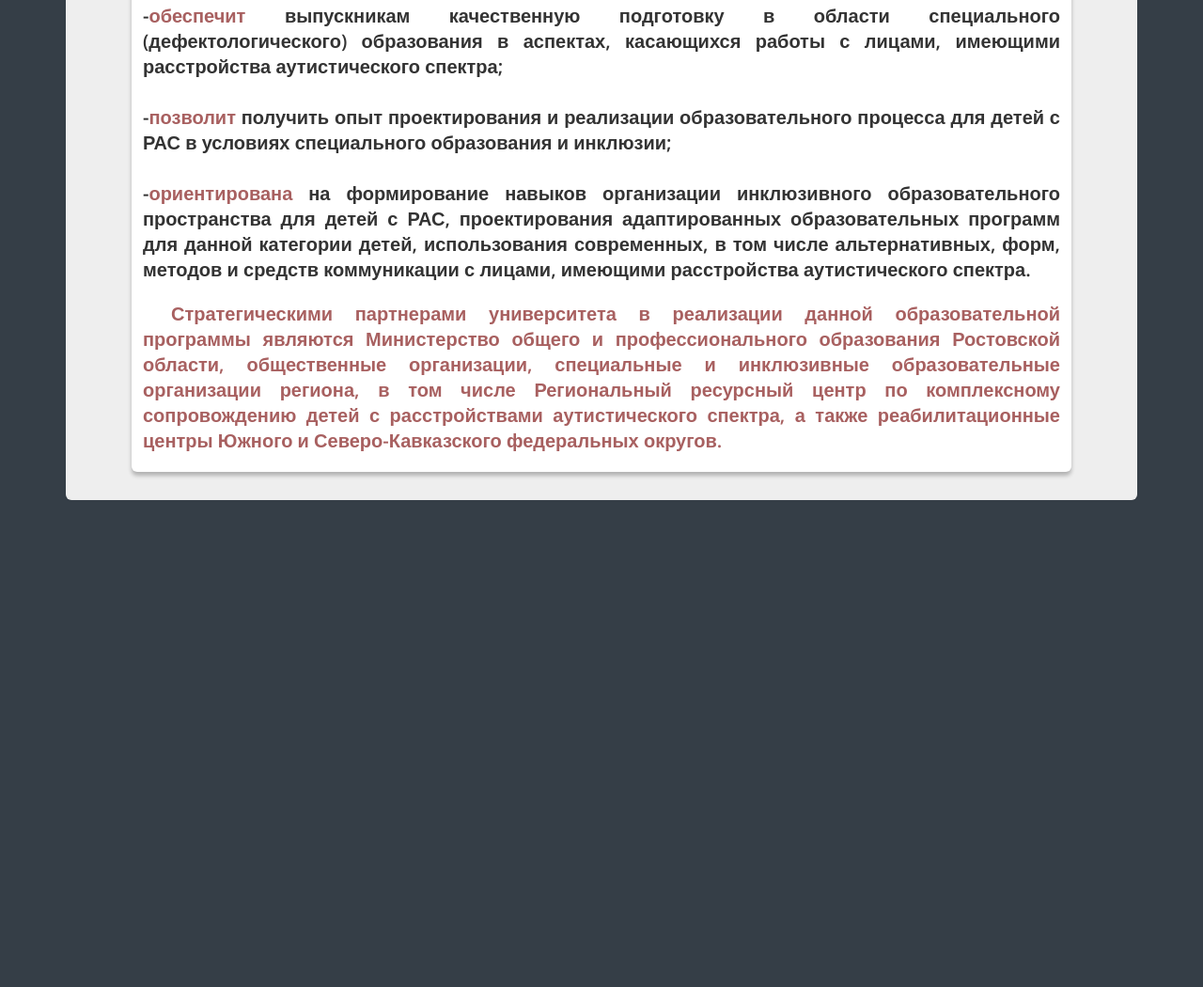
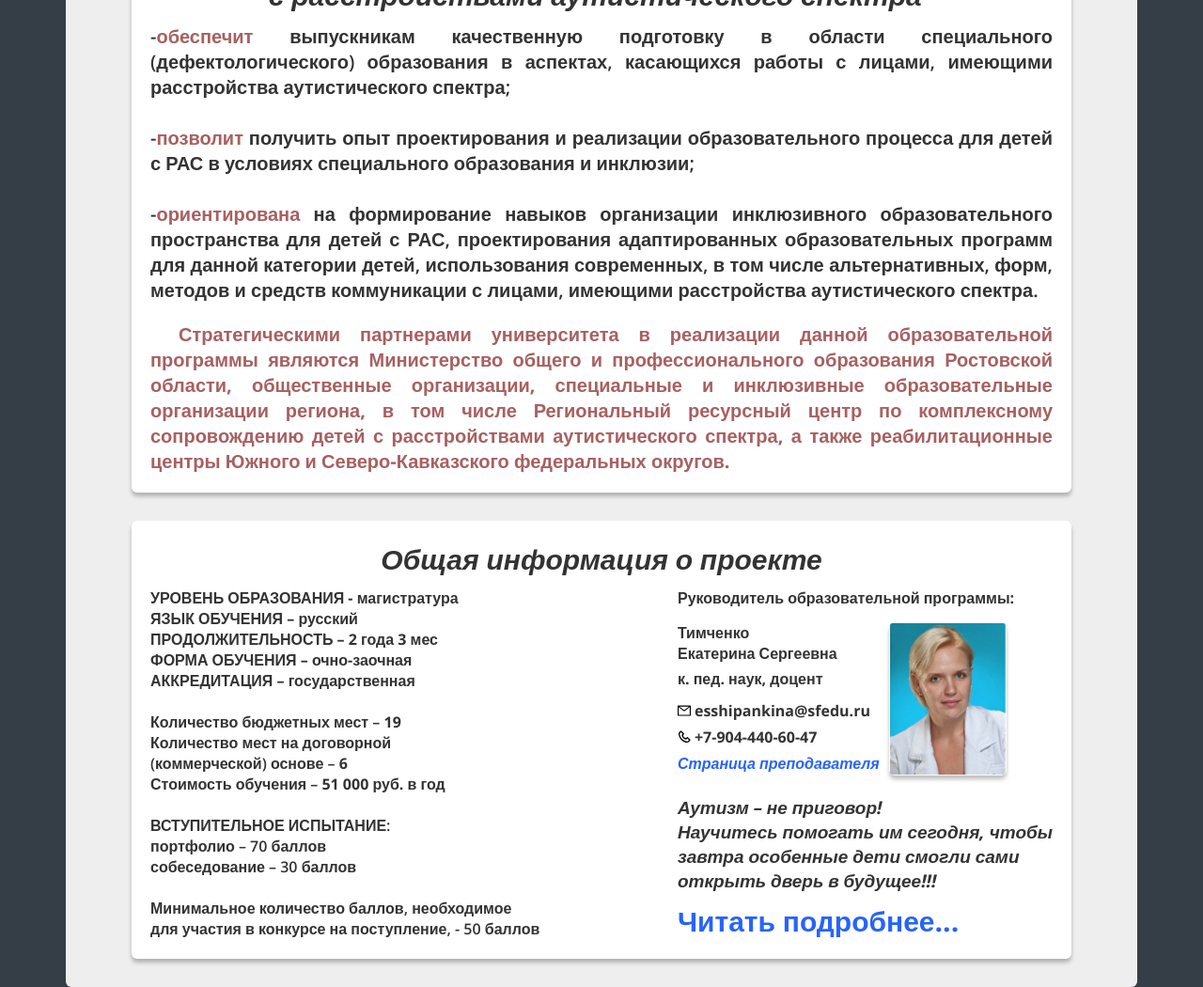
Before and after one commit to k1k8r/SFEDU, a plain HTML site: page index.html in a window 1280 px wide. Shown: the part 305-1355 px from the top of the page at 94% size. Before the commit the page ends 837 px from the top, so only its background shows below. Drawn offline with nearby package versions, Linux system fonts and the light colour scheme.

Commit message:
SFEDU-student-1: Отверстал блок с информацией для абитуриентов и информацией о преподавателе

```diff
--- a/css/_main.css
+++ b/css/_main.css
@@ -12,7 +12,7 @@
 	background-color: #ffffff;
 	align-items: center;
 	margin: 0 auto;
-	padding: 20px 12px 20px 12px;
+	padding: 20px;
 	border-radius: 6px;
 	box-shadow: 0 4px 4px rgba(0, 0, 0, 0.25);
 }
@@ -44,9 +44,88 @@
 .student-container {
 	width: 1000px;
 	background-color: #ffffff;
-	align-items: center;
 	margin: 0 auto;
-	padding: 20px 12px 20px 12px;
+	margin-top: 30px;
+	padding: 20px;
 	border-radius: 6px;
 	box-shadow: 0 4px 4px rgba(0, 0, 0, 0.25);
 }
+
+.student-info {
+	display: flex;
+	justify-content: space-between;
+	flex-direction: row;
+}
+
+.student-title {
+	font-style: italic;
+	font-size: 30px;
+	font-weight: 700;
+	text-align: center;
+	color: #333333;
+	margin: 0 0 10px 0;
+}
+
+.student-info__description {
+	font-size: 16px;
+	font-weight: 600;
+}
+
+.wrapper {
+	display: flex;
+	margin: 15px 0 16px 0;
+}
+
+.mail,
+.phone {
+	display: flex;
+	margin-bottom: 6px;
+}
+
+.teacher-title {
+	font-size: 16px;
+	font-weight: 700;
+	color: #333333;
+}
+
+.teacher-info {
+	font-size: 16px;
+	font-weight: 700;
+	color: #333333;
+	margin-right: 10px;
+}
+
+.teacher-info__icons {
+	margin-right: 4px;
+}
+
+.teacher-info__name {
+	margin-bottom: 5px;
+}
+
+.teacher-info__workplace {
+	margin-bottom: 12px;
+}
+
+.teacher-photo {
+	width: 94pt;
+	height: 122pt;
+	border-radius: 6px;
+	box-shadow: 0px 4px 4px rgba(0, 0, 0, 0.25);
+}
+
+.teacher-info__page {
+	font-style: italic;
+}
+
+.student-info__words {
+	font-size: 19px;
+	font-weight: 700;
+	font-style: italic;
+	margin-bottom: 9px;
+}
+
+.read-more {
+	font-size: 30px;
+	font-weight: 700;
+}
--- a/css/style.css
+++ b/css/style.css
@@ -22,6 +22,19 @@ li {
 	margin: 0;
 	padding: 0;
 }
+.important {
+	color: #a86060;
+}
+
+.bold {
+	font-size: 16px;
+	font-weight: 700;
+}
+
+a {
+	text-decoration: none;
+	color: #2763fd;
+}
 
 /* css переменные приложения */
 :root {
@@ -42,7 +55,3 @@ li {
 	--base-size-l: 12px;
 	--base-size-xl: 16px;
 }
-
-.important {
-	color: #a86060;
-}
--- a/index.html
+++ b/index.html
@@ -7,9 +7,9 @@
 	<link rel="stylesheet" href="css/style.css">
 	<link rel="stylesheet" href="bootstrap/bootstrap-grid.min.css">
 	<link rel="preconnect" href="https://fonts.gstatic.com">
-	<link rel="preconnect" href="https://fonts.gstatic.com">
-	<link href="https://fonts.googleapis.com/css2?family=Open+Sans:ital,wght@0,400;0,600;1,700&display=swap"
+	<link href="https://fonts.googleapis.com/css2?family=Open+Sans:ital,wght@0,400;0,600;0,700;1,700&display=swap"
 		rel="stylesheet">
+	rel="stylesheet">
 	<title>Описание программы</title>
 </head>
 
@@ -65,7 +65,62 @@
 			</div>
 		</div>
 
-
+		<div class="student">
+			<div class="student-container">
+				<h1 class="student-title">Общая информация о проекте</h1>
+				<div class="student-info">
+					<p class="student-info__description">
+						<span class="bold">
+							УРОВЕНЬ ОБРАЗОВАНИЯ - магистратура<br>
+							ЯЗЫК ОБУЧЕНИЯ – русский<br>
+							ПРОДОЛЖИТЕЛЬНОСТЬ – 2 года 3 мес<br>
+							ФОРМА ОБУЧЕНИЯ – очно-заочная<br>
+							АККРЕДИТАЦИЯ – государственная<br>
+						</span>
+						<br>
+						Количество бюджетных мест – <span class="bold">19</span><br>
+						Количество мест на договорной<br>
+						(коммерческой) основе – <span class="bold">6</span><br>
+						Стоимость обучения – <span class="bold">51 000 руб. в год</span><br>
+						<br>
+						ВСТУПИТЕЛЬНОЕ ИСПЫТАНИЕ:<br>
+						портфолио – 70 баллов<br>
+						собеседование – 30 баллов<br>
+						<br>
+						Минимальное количество баллов, необходимое<br>
+						для участия в конкурсе на поступление, - 50 баллов
+					</p>
+					<div class="student-info__teacher">
+						<p class="teacher-title">Руководитель образовательной программы:</p>
+						<div class="wrapper">
+							<div class="teacher-info">
+								<p class="teacher-info__name">Тимченко <br>Екатерина Сергеевна</p>
+								<p class="teacher-info__workplace">к. пед. наук, доцент</p>
+								<div class="mail">
+									<img class="teacher-info__icons" src="img/program-info/program-mail.svg" alt="">
+									<p class="teacher-info__email">esshipankina@sfedu.ru</p>
+								</div>
+								<div class="phone">
+									<img class="teacher-info__icons" src="img/program-info/program-phone.svg" alt="">
+									<p class="teacher-info__phone">+7-904-440-60-47</p>
+								</div>
+								<a href="https://sfedu.ru/www/stat_pages22.show?p=UNI/s1/D&params=(p_per_id=%3E-4001373)"
+									class="teacher-info__page">Страница преподавателя</a>
+							</div>
+							<div class="student-info__photo">
+								<img class="teacher-photo" src="img/program-info/program-image__teacher.png"
+									alt="Фото руководителя ОП">
+							</div>
+						</div>
+						<p class="student-info__words">Аутизм – не приговор!<br>
+							Научитесь помогать им сегодня, чтобы <br>завтра особенные дети смогли сами <br>открыть дверь в
+							будущее!!!
+						</p>
+						<a class="read-more" href="#">Читать подробнее...</a>
+					</div>
+				</div>
+			</div>
+		</div>
 	</section>
 </body>
 
```
